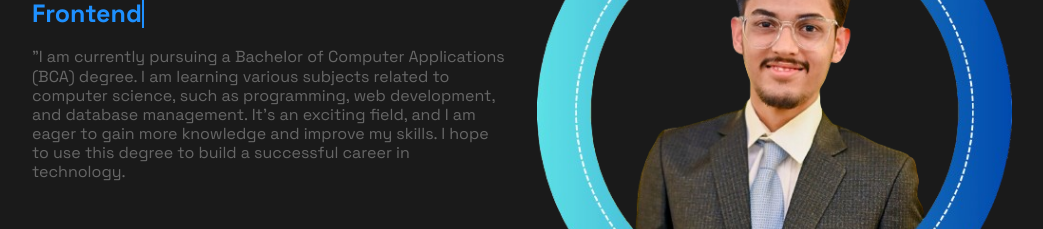
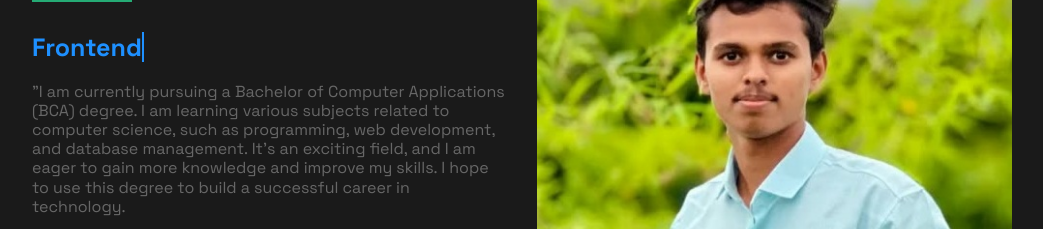
Before and after one commit to harshmhase87/new-portfolio, a plain HTML site: page index.html in a window 1280 px wide. Shown: the part 339-568 px from the top of the page, without its empty margins (118-1161 px from the left). Drawn offline with nearby package versions, Linux system fonts and the light colour scheme.

Commit message:
change img

```diff
--- a/index.html
+++ b/index.html
@@ -102,7 +102,7 @@
                             </div>
                         </div>
                     </div>
-                    <img src="assets/img/profile-pic1.png" alt="Hamza" class="hero__img">
+                    <img src="img.png.jpg" alt="Harsh" class="hero__img">
                 </div>
             </div>
         </section>
```
Also changed, not shown: img.png.jpg (added).
